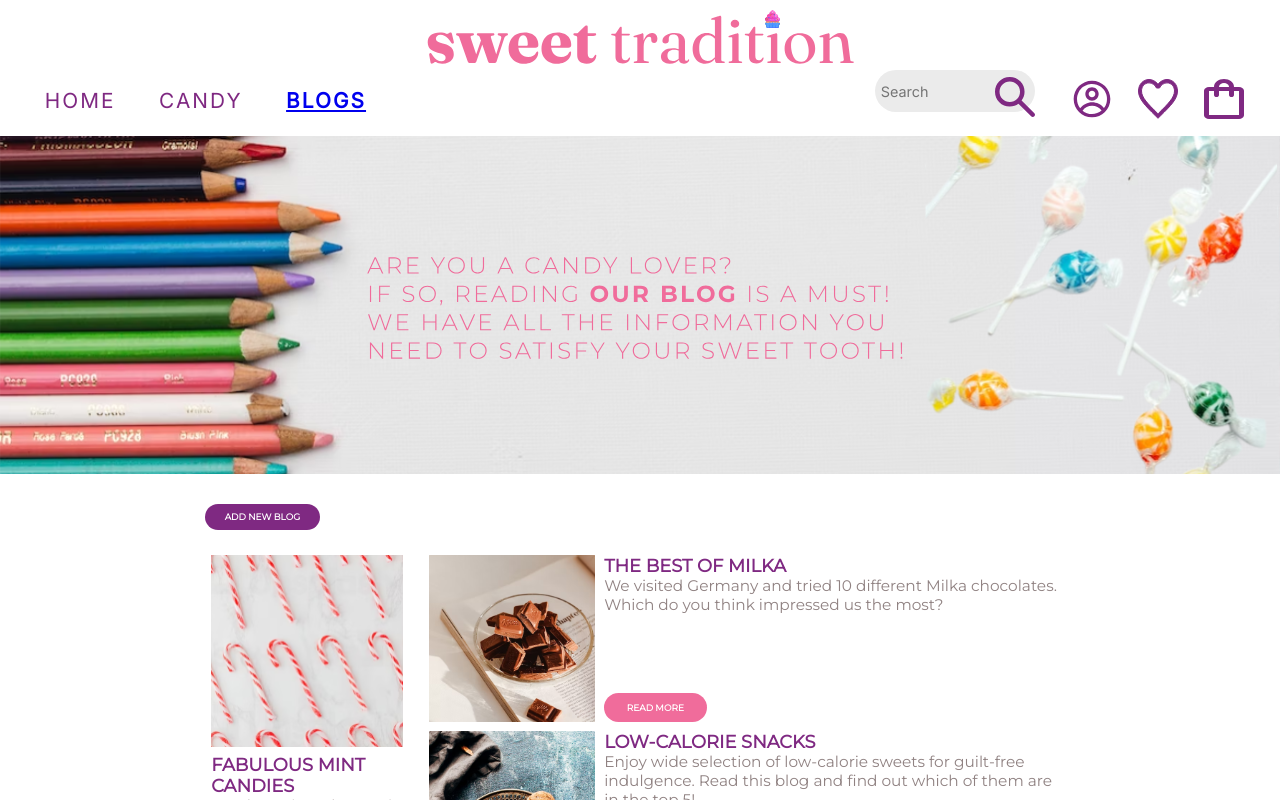
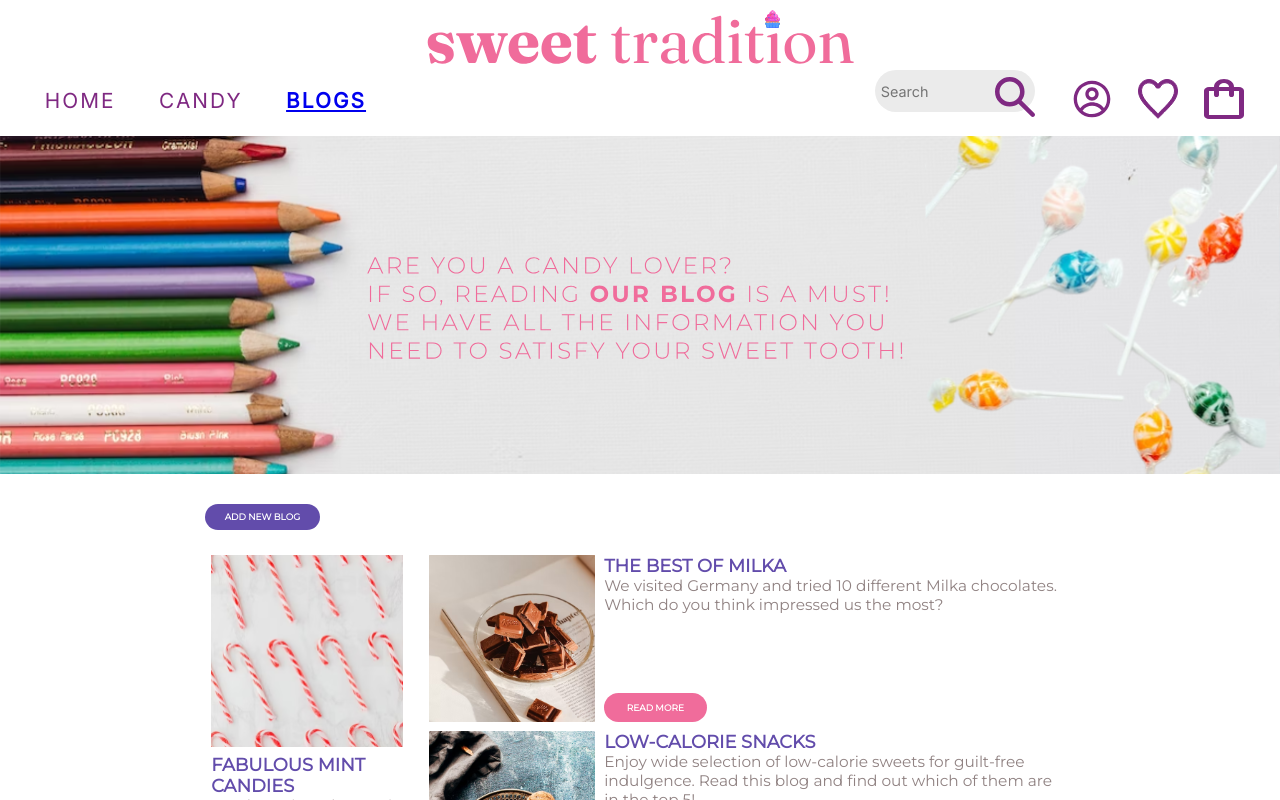
Before and after one commit to mvuko01/Sweet-tradition, a Next.js app in the folder candyshop/: page /blog/blogs in a window 1280 px wide. Shown: the top 800 px of the page. Built offline with nearby package versions, Linux system fonts and the light colour scheme.

Commit message:
Changed some colors in blogs

```diff
--- a/candyshop/styles/Blogs.module.css
+++ b/candyshop/styles/Blogs.module.css
@@ -22,6 +22,9 @@
     cursor: pointer;
     border-color: transparent;
 }
+.contentWrapper button:hover {
+    opacity: 0.7;
+}
 .miniBtn {
     width: 8vw;
     height: 2.2vw;
@@ -44,7 +47,7 @@
 }
 .addNewBtn {
     color: white;
-    background-color: #7F2982;
+    background-color: #624CAB;
     font-size: 0.7vw;
     font-family: Montserrat, sans-serif;
     font-weight: bold;
@@ -56,6 +59,9 @@
     margin-left: 16vw;
     margin-top: 2vw;
     margin-bottom: 2vw;
+}
+.addNewBtn:hover {
+    opacity: 0.7;
 }
 .mainPic {
     width: 15vw;
@@ -94,13 +100,13 @@
     width: 16vw;
 }
 .title {
-    color: #7F2982;
+    color: #624CAB;
     font-weight: 400;
     font-weight: bolder;
     font-size: 1.4vw;
 }
 .mainTitle {
-    color: #7F2982;
+    color: #624CAB;
     font-weight: 400;
     font-weight: bolder;
     font-size: 1.4vw;
@@ -111,7 +117,7 @@
     font-size: 1.2vw;
 }
 .pageNum {
-    background-color: rgba(240, 108, 155, 0.5);;
+    background-color:#F06C9B;
     width: 2vw;
     height: 2vw;
     margin: 0 2px;
@@ -126,8 +132,11 @@
     cursor: pointer;
     font-size: 1vw;
 }
+.pageNum:hover {
+    opacity: 0.7;
+}
 #currentPage {
-    background-color: #F06C9B;
+    background-color: rgba(240, 108, 155, 0.5);
 }
 #notCurrentPage {
 
@@ -140,7 +149,7 @@
     opacity: 0.6;
 }
 #arrow:hover {
-    opacity: 1;
+    opacity: 0.3;
     cursor: pointer;
 }
 .pageWrapper {
```
